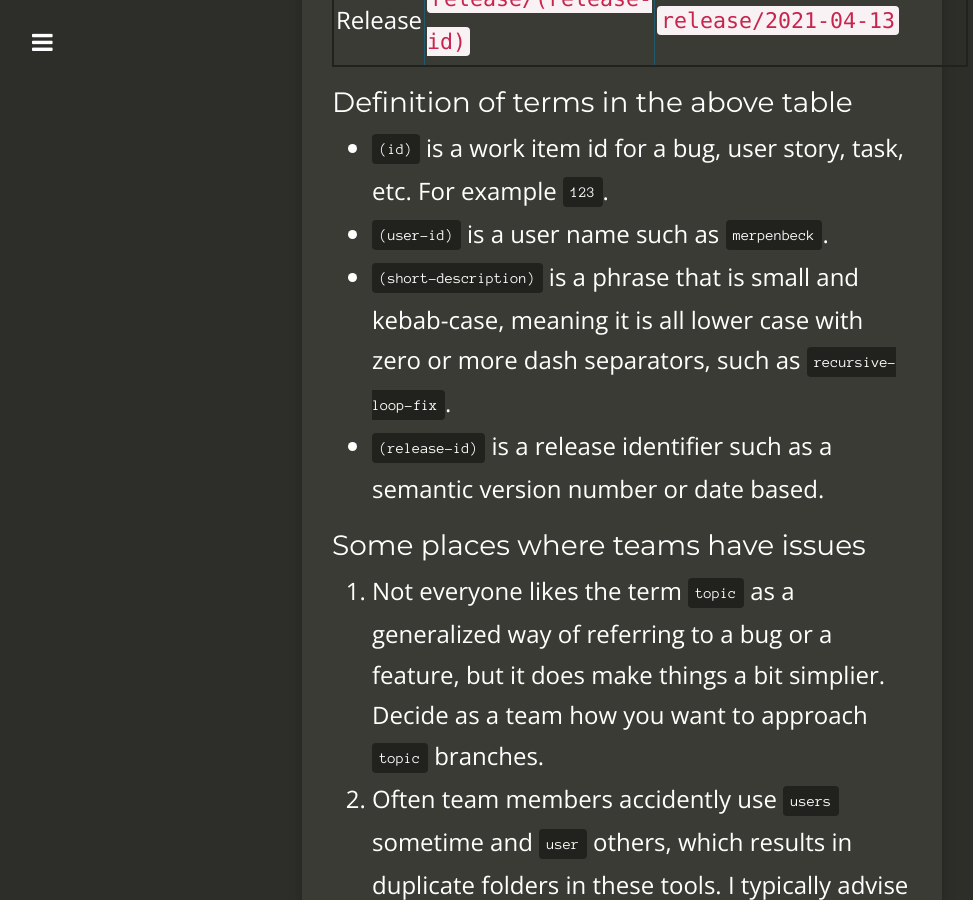
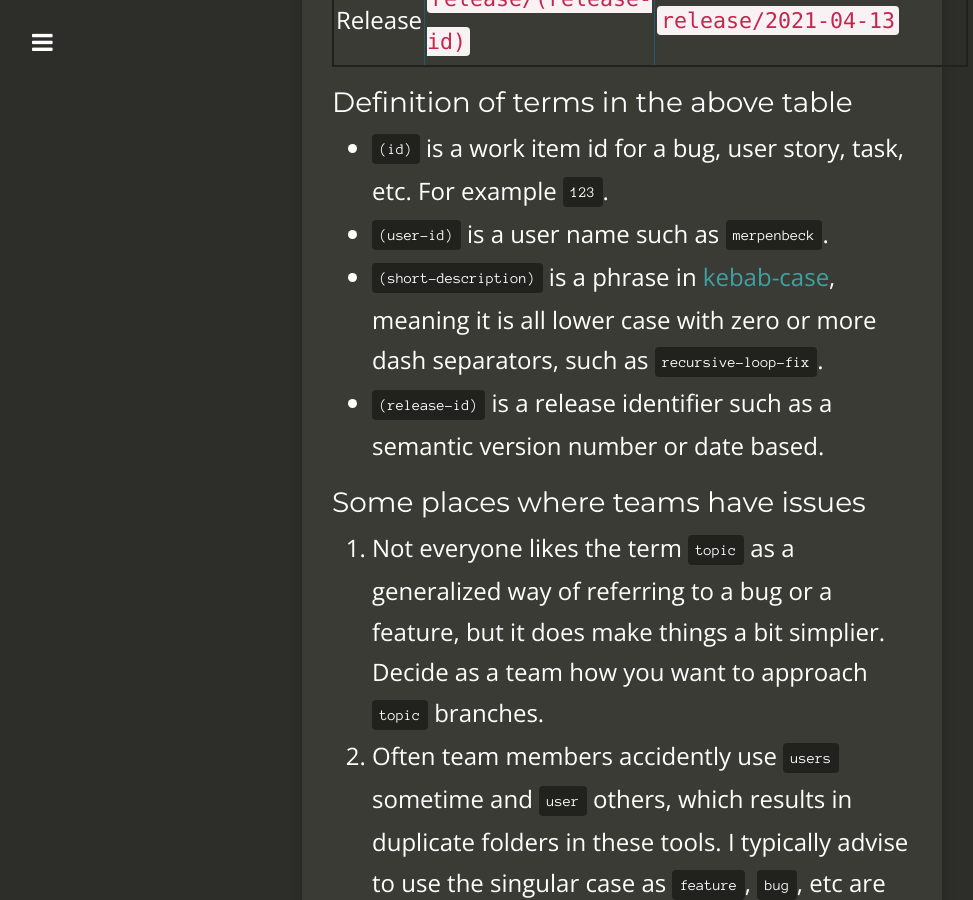
Before and after one commit to GitMje/gitmje.github.io, a Jekyll site: the page built from _posts/2021-03-01-git-naming-conventions.md, in a window 1280 px wide and 900 px high, scrolled down 4391 px. Shown: the whole window, without its empty margins (18-991 px from the left). Built offline with Jekyll 4.4.1, drawn with Linux system fonts in a browser that asks for light colours; nearby versions of some CDN libraries.

Commit message:
Adding kebab-case info

```diff
--- a/_posts/2021-03-01-git-naming-conventions.md
+++ b/_posts/2021-03-01-git-naming-conventions.md
@@ -47,7 +47,7 @@ Notice how tools most git client tools like [GitKraken](https://www.gitkraken.co
 
 - `(id)` is a work item id for a bug, user story, task, etc. For example `123`.
 - `(user-id)` is a user name such as `merpenbeck`.
-- `(short-description)` is a phrase that is small and kebab-case, meaning it is all lower case with zero or more dash separators, such as `recursive-loop-fix`.
+- `(short-description)` is a phrase in [kebab-case](https://betterprogramming.pub/string-case-styles-camel-pascal-snake-and-kebab-case-981407998841){:target="_blank"}, meaning it is all lower case with zero or more dash separators, such as `recursive-loop-fix`.
 - `(release-id)` is a release identifier such as a semantic version number or date based.
 
 ### Some places where teams have issues
```
